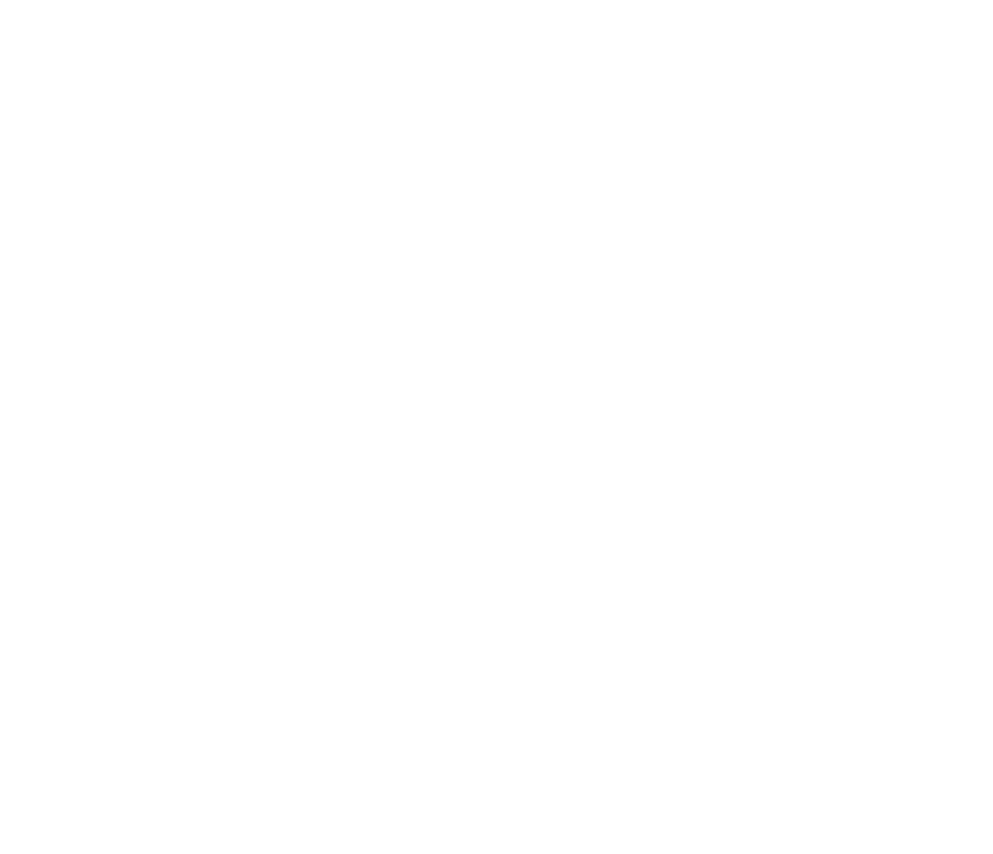
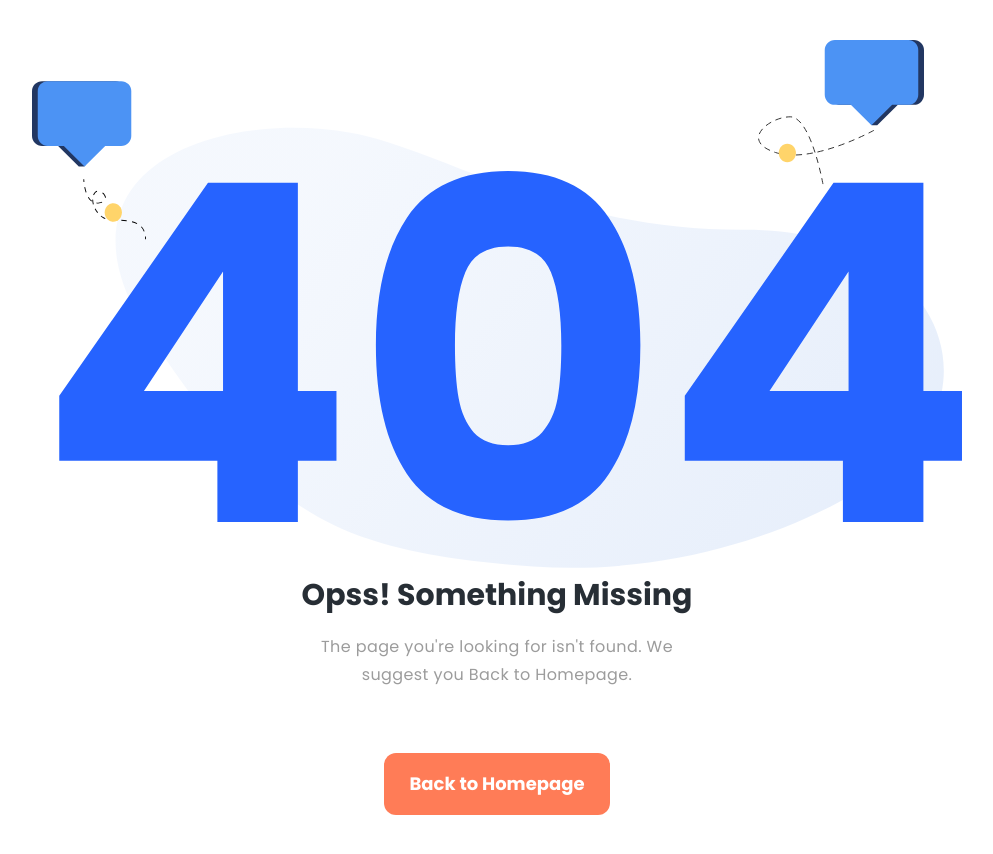
Before and after one commit to PerdanaMain/platinum-project-frontend, a React (Create React App) app: page /404 in a window 1280 px wide. Shown: the top 854 px of the page, without its empty margins (143-1136 px from the left). Before the commit the page ends 800 px from the top, so only its background shows below. Built offline with nearby package versions, Linux system fonts and the light colour scheme.

Commit message:
add new not found routes

```diff
--- a/src/App.js
+++ b/src/App.js
@@ -4,6 +4,7 @@ import Landing from "./components/Landing";
 import FormLogin from "./components/Login";
 import FormRegister from "./components/Register";
 import Dashboard from "./components/Dashboard";
+import NotFound from "./components/notFound";
 
 import "./css/index.css";
 
@@ -14,7 +15,7 @@ function App() {
       <Route path="/login" element={<FormLogin />} />
       <Route path="/regist" element={<FormRegister />} />
       <Route path="/dashboard" element={<Dashboard />} />
-      <Route path="/404" />
+      <Route path="/404" element={<NotFound />} />
       <Route path="*" element={<Navigate to="/404" />} />
     </Routes>
   );
--- /dev/null
+++ b/src/components/notFound.js
@@ -0,0 +1,36 @@
+import React from "react";
+
+const notFound = () => {
+  return (
+    <section class="h-100 w-100 bg-white" id="not-found">
+      <div className="empty-4-5 container mx-auto d-flex align-items-center justify-content-center flex-column">
+        <img
+          class="main-img img-fluid"
+          src="./assets/notfound/404.svg"
+          alt="main"
+        />
+
+        <div class="text-center w-100">
+          <h1 class="title-text">Opss! Something Missing</h1>
+          <p class="title-caption">
+            The page you're looking for isn't found. We
+            <div className="d-sm-block d-none">
+              suggest you Back to Homepage.
+            </div>
+          </p>
+          <div class="d-flex justify-content-center">
+            <a
+              href="/"
+              className="btn btn-back d-inline-flex text-white"
+              role={"button"}
+            >
+              Back to Homepage
+            </a>
+          </div>
+        </div>
+      </div>
+    </section>
+  );
+};
+
+export default notFound;
```
